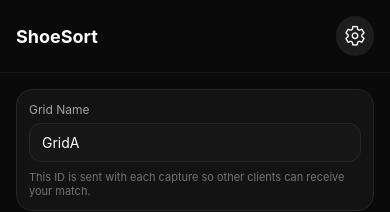
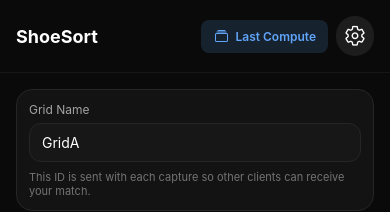
Before and after one commit to commitsbyimmanuel/shoe-sort-frontend, a React Native app: screen / in a window 390 px wide. Shown: the top 212 px of the page. Built offline with nearby package versions, Linux system fonts and the light colour scheme.

Commit message:
Cache images, last compute, backend

```diff
--- a/App.tsx
+++ b/App.tsx
@@ -196,6 +196,27 @@ function AppInner() {
               <Text style={{ color: "#fff", fontSize: 18, fontWeight: "700" }}>
                 ShoeSort
               </Text>
+              <View style={{ flexDirection: "row", alignItems: "center", gap: 8 }}>
+                <TouchableOpacity
+                  onPress={() => setShowCompute(true)}
+                  style={{
+                    paddingHorizontal: 12,
+                    paddingVertical: 8,
+                    borderRadius: 8,
+                    backgroundColor: "rgba(96,165,250,0.15)",
+                    flexDirection: "row",
+                    alignItems: "center",
+                    gap: 6,
+                  }}
+                  hitSlop={{ top: 8, bottom: 8, left: 8, right: 8 }}
+                  accessibilityLabel="Load last compute results"
+                  accessibilityRole="button"
+                >
+                  <Ionicons name="albums-outline" size={16} color="#60a5fa" />
+                  <Text style={{ color: "#60a5fa", fontSize: 12, fontWeight: "600" }}>
+                    Last Compute
+                  </Text>
+                </TouchableOpacity>
                 <TouchableOpacity
                   onPress={() => setSettingsOpen(true)}
                   style={{
@@ -209,6 +230,7 @@ function AppInner() {
                 >
                   <Ionicons name="settings-outline" size={22} color="#fff" />
                 </TouchableOpacity>
+              </View>
             </View>
           </View>
         </View>
--- a/src/features/results/ComputeModal.tsx
+++ b/src/features/results/ComputeModal.tsx
@@ -56,13 +56,15 @@ export default function ComputeModal({
     // filename is like "GridA/GridA-1-1.jpg"
     // We need to construct: /images/GridA/GridA-1-1.jpg
     const parts = filename.split("/");
+    // Cache-bust using compute version to force refetch after retakes
+    const cacheBuster = results?.version || Date.now();
     if (parts.length >= 2) {
       const grid = parts[0];
       const file = parts[parts.length - 1];
-      return `${apiUrl(IMAGES_PATH)}/${grid}/${file}`;
+      return `${apiUrl(IMAGES_PATH)}/${grid}/${file}?v=${cacheBuster}`;
     }
     // Fallback: just use the filename as-is
-    return `${apiUrl(IMAGES_PATH)}/${filename}`;
+    return `${apiUrl(IMAGES_PATH)}/${filename}?v=${cacheBuster}`;
   };
 
   const handleFeedback = useCallback(
@@ -162,7 +164,7 @@ export default function ComputeModal({
                   <View style={styles.imagesRow}>
                     <View style={styles.imageContainer}>
                       <Image
-                        source={{ uri: getImageUrl(p.left.filename) }}
+                        source={{ uri: getImageUrl(p.left.filename), cache: 'reload' }}
                         style={styles.shoeImage}
                         resizeMode="cover"
                       />
@@ -174,7 +176,7 @@ export default function ComputeModal({
                     </View>
                     <View style={styles.imageContainer}>
                       <Image
-                        source={{ uri: getImageUrl(p.right.filename) }}
+                        source={{ uri: getImageUrl(p.right.filename), cache: 'reload' }}
                         style={styles.shoeImage}
                         resizeMode="cover"
                       />
```
Also changed, not shown: src/hooks/useMatchMutation.ts (+9 -2 lines). Lines whose indentation alone changed are shown as unchanged.
